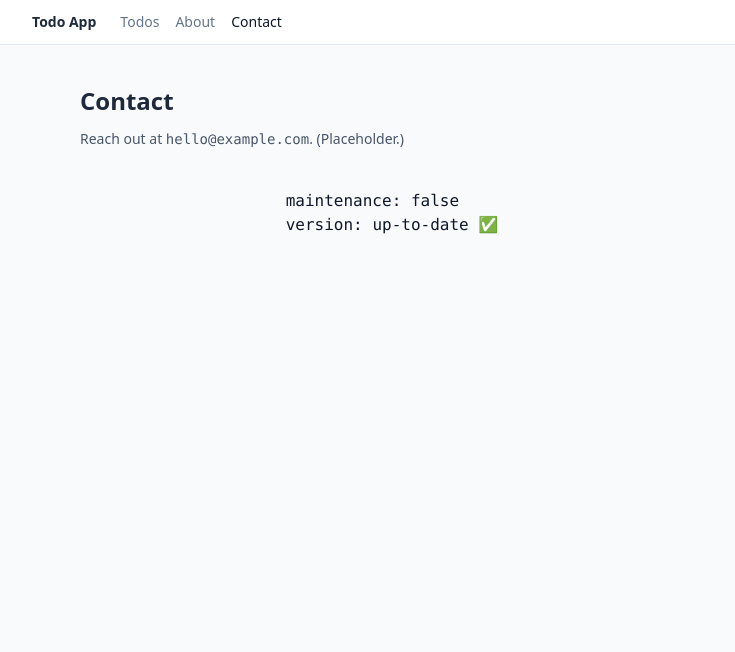
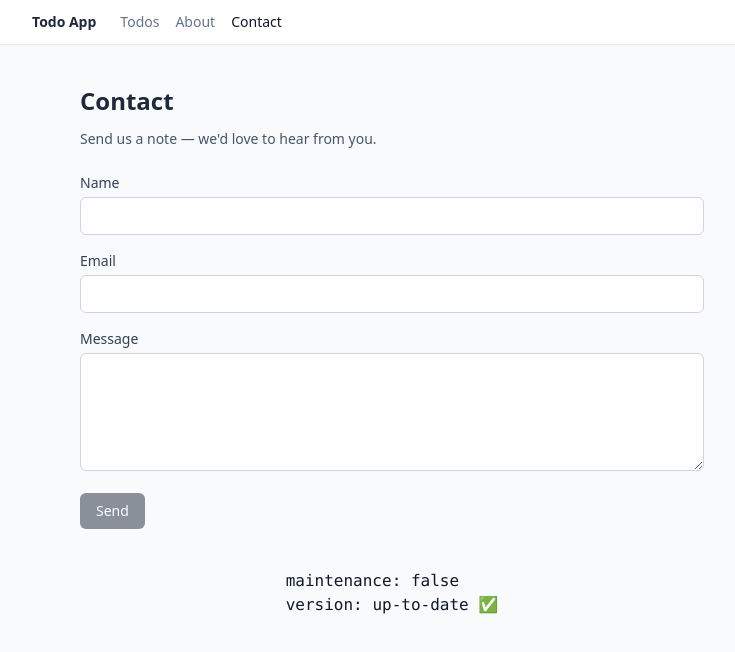
Before and after one commit to nikitapryymak/vite-amplify-react-app, a React (Vite) app: page /contact in a window 1280 px wide. Shown: the top 652 px of the page, without its empty margins (248-983 px from the left). Built offline with nearby package versions, Linux system fonts and the light colour scheme; no server answers.

Commit message:
Add a contact form

```diff
--- a/package.json
+++ b/package.json
@@ -1,7 +1,7 @@
 {
   "name": "myapp",
   "private": true,
-  "version": "0.0.1",
+  "version": "0.0.2",
   "type": "module",
   "scripts": {
     "dev": "vite",
--- a/src/pages/ContactPage.tsx
+++ b/src/pages/ContactPage.tsx
@@ -1,10 +1,85 @@
+import { useState, type FormEvent } from 'react';
+
 export function ContactPage() {
+  const [name, setName] = useState('');
+  const [email, setEmail] = useState('');
+  const [message, setMessage] = useState('');
+  const [submitted, setSubmitted] = useState(false);
+
+  function handleSubmit(e: FormEvent<HTMLFormElement>) {
+    e.preventDefault();
+    setSubmitted(true);
+  }
+
+  if (submitted) {
+    return (
+      <div className="mx-auto max-w-2xl px-6 py-10">
+        <h1 className="mb-3 text-2xl font-semibold text-slate-800">Thanks!</h1>
+        <p className="text-sm text-slate-600">
+          We got your message and will get back to you soon.
+        </p>
+      </div>
+    );
+  }
+
   return (
     <div className="mx-auto max-w-2xl px-6 py-10">
       <h1 className="mb-3 text-2xl font-semibold text-slate-800">Contact</h1>
-      <p className="text-sm text-slate-600">
-        Reach out at <span className="font-mono">hello@example.com</span>. (Placeholder.)
+      <p className="mb-6 text-sm text-slate-600">
+        Send us a note — we'd love to hear from you.
       </p>
+
+      <form onSubmit={handleSubmit} className="space-y-4">
+        <div>
+          <label htmlFor="name" className="mb-1 block text-sm font-medium text-slate-700">
+            Name
+          </label>
+          <input
+            id="name"
+            type="text"
+            value={name}
+            onChange={(e) => setName(e.target.value)}
+            required
+            className="w-full rounded-md border border-slate-300 px-3 py-2 text-sm outline-none focus:border-slate-500"
+          />
+        </div>
+
+        <div>
+          <label htmlFor="email" className="mb-1 block text-sm font-medium text-slate-700">
+            Email
+          </label>
+          <input
+            id="email"
+            type="email"
+            value={email}
+            onChange={(e) => setEmail(e.target.value)}
+            required
+            className="w-full rounded-md border border-slate-300 px-3 py-2 text-sm outline-none focus:border-slate-500"
+          />
+        </div>
+
+        <div>
+          <label htmlFor="message" className="mb-1 block text-sm font-medium text-slate-700">
+            Message
+          </label>
+          <textarea
+            id="message"
+            value={message}
+            onChange={(e) => setMessage(e.target.value)}
+            required
+            rows={5}
+            className="w-full rounded-md border border-slate-300 px-3 py-2 text-sm outline-none focus:border-slate-500"
+          />
+        </div>
+
+        <button
+          type="submit"
+          className="rounded-md bg-slate-800 px-4 py-2 text-sm font-medium text-white hover:bg-slate-700 disabled:opacity-50"
+          disabled={!name.trim() || !email.trim() || !message.trim()}
+        >
+          Send
+        </button>
+      </form>
     </div>
   );
 }
```
Also changed, not shown: 1 other file (tests, documents, lock files or other folders).
